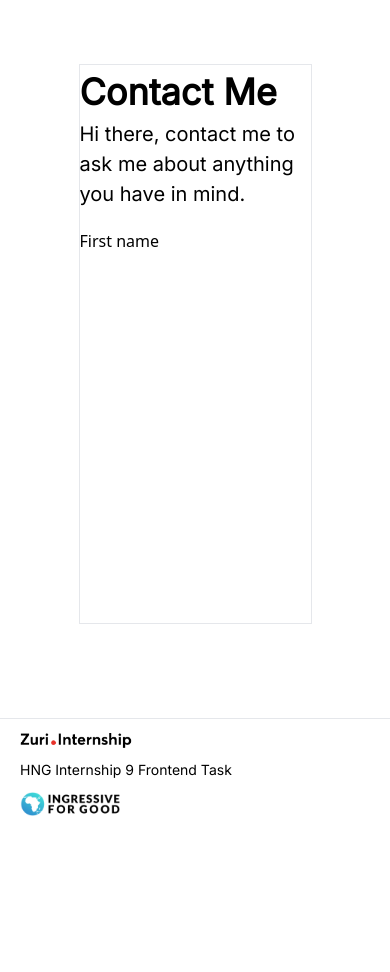
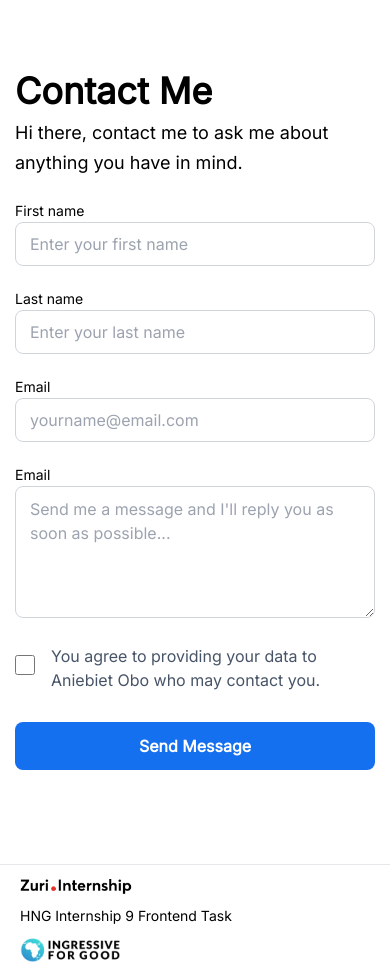
Before and after one commit to anie308/hng9-stage1, a React (Create React App) app: page /contact in a window 390 px wide. Before the commit the page ends 844 px from the top, so only its background shows below. Built offline with nearby package versions, Linux system fonts and the light colour scheme.

Commit message:
feat: form fields and textarea validation

```diff
--- a/src/pages/Contact.jsx
+++ b/src/pages/Contact.jsx
@@ -1,26 +1,93 @@
-import React from "react";
+import React, { useState } from "react";
 import Footer from "../components/Footer";
 
 function Contact() {
+  const [message, setMessage] = useState("");
+  const [error, setError] = useState(false)
+  const handleSubmit = (e) => {
+    e.preventDefault()
+    if(!message.trim()){
+      setError(true)
+      setTimeout(()=> {
+        setError(false)
+      }, 5000)
+    }else{
+      alert('Message Sent')
+    }
+  }
   return (
-    <div>
-      <div className="w-full flex items-center justify-center p-[64px_96px]">
-        <div className="w-[720px] h-[560px] border flex flex-col">
+    <div className="md:p-[50px]">
+      <div className="w-full flex items-center justify-center p-[64px_15px] md:p-[64px_96px]">
+        <div className="w-[720px] h-full md:h-[560px]  flex flex-col">
           <div>
             <p className="text-[36px]  font-[600] font-inter  text-start">
               Contact Me
             </p>
-            <p className="font-[400] text-[20px] leading-[30px] font-inter">
+            <p className="font-[400] text-[18px] md:text-[20px] leading-[30px] font-inter">
               Hi there, contact me to ask me about anything you have in mind.
             </p>
           </div>
           <div className="mt-[20px]">
-            <form action="">
+            <form action="" onSubmit={handleSubmit}>
               <div className="flex flex-col">
-                <div>
-                <label htmlFor="">First name</label>
+                <div className='grid md:grid-cols-2 gap-5'>
+                  <div >
+                    {" "}
+                    <div>
+                      <label htmlFor="" className="font-[500] font-inter text-[14px] leading-[20px]">First name</label>
+
+                    </div>
+                    <div>
+                      <input type="text" className="border border-[#D0D5DD] w-full h-[44px] rounded-[8px] p-[10px_14px] placeholder:font-inter placeholder:text-[16px] outline-none" placeholder="Enter your first name" />
+                    </div>
+                  </div>
+                  <div>
+                    {" "}
+                    <div>
+                      <label htmlFor=""className="font-[500] font-inter text-[14px] leading-[20px]  ">Last name</label>
+                    </div>
+                    <div>
+                      <input type="text" className="border border-[#D0D5DD] w-full h-[44px] rounded-[8px] p-[10px_14px]  placeholder:font-inter placeholder:text-[16px] outline-none" placeholder="Enter your last name" />
+                    </div>
+                  </div>
                 </div>
-                <div><input type="text" /></div>
+                <div className="mt-[20px]">
+                    {" "}
+                    <div>
+                      <label htmlFor=""className="font-[500] font-inter text-[14px] leading-[20px]">Email</label>
+                    </div>
+                    <div>
+                      <input type="text" className="border border-[#D0D5DD] w-full h-[44px] rounded-[8px] p-[10px_14px]  placeholder:font-inter placeholder:text-[16px] outline-none" placeholder="yourname@email.com"/>
+                    </div>
+                  </div>
+                <div className="mt-[20px]">
+                    {" "}
+                    <div>
+                      <label htmlFor=""className="font-[500] font-inter text-[14px] leading-[20px]">Email</label>
+                    </div>
+                    <div>
+                      <textarea type="text" value={message} onChange={(e)=> setMessage(e.target.value)} className={`${error ? 'border-[#F83F23] ' : 'border-[#D0D5DD]'} border  w-full  rounded-[8px] p-[10px_14px]  placeholder:font-inter placeholder:text-[16px] outline-none h-[132px]`} placeholder="Send me a message and I'll reply you as soon as possible..."/>
+                      <div>
+                        {
+                          error && (
+                            <p className="text-[#F83F23] font-[500] text-[14px] leading-[20px] font-inter">Please enter a message</p>
+
+                          )
+                        }
+                      </div>
+                    </div>
+                    <div className="flex items-center space-x-4 mt-[20px]">
+                      <div>
+                        <input type="checkbox" name="" id="" className="h-[20px] w-[20px] rounded-[6px] border border-[#D0D5DD]" />
+                      </div>
+
+                          <label htmlFor="" className="font-inter leading-[24px] text-[#475467]">You agree to providing your data to Aniebiet Obo who may contact you.</label>
+
+                    </div>
+                    <div className="mt-[30px]">
+                      <button className="bg-[#1570EF] text-white w-full  rounded-[8px] h-[48px] p-[12px_20px] font-inter font-[600] text-[16px] leading-[24px] "  type="submit">Send Message</button>
+                    </div>
+                  </div>
               </div>
             </form>
           </div>
```
